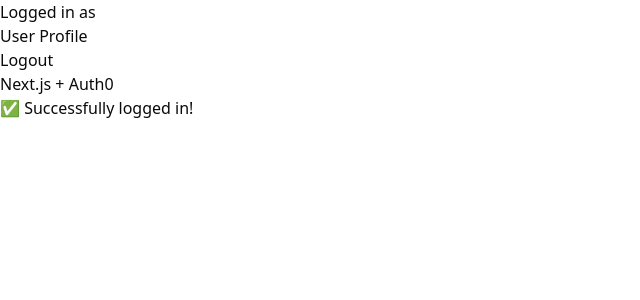
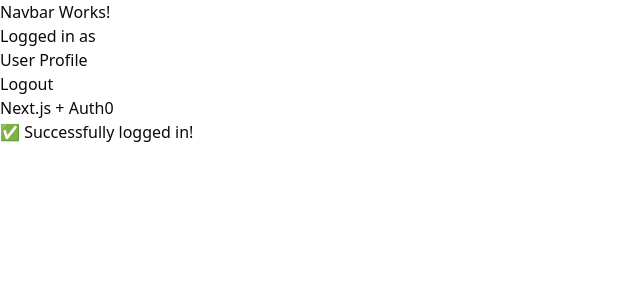
Before and after one commit to tylernpc/BudgitUrself, a Next.js app in the folder budgiturself/: page /app/budgets in a window 1280 px wide. Shown: the top 300 px of the page, without its empty margins (0-640 px from the left). Built offline with nearby package versions, Linux system fonts and the light colour scheme; no server answers.

Commit message:
Addition for Navbar on the main screen

```diff
--- a/budgiturself/app/(app)/layout.tsx
+++ b/budgiturself/app/(app)/layout.tsx
@@ -1,9 +1,13 @@
-import type { ReactNode } from "react";
+import type {ReactNode} from "react";
+import {Navbar} from "@/components/Navbar";
 
-export default function AppLayout({
-  children,
-}: {
-  children: ReactNode;
+export default function AppLayout({children,}: {
+    children: ReactNode;
 }) {
-  return <div>{children}</div>;
+    return (
+        <div>
+            <Navbar/>
+            {children}
+        </div>
+    );
 }
--- a/budgiturself/app/api/users/route.ts
+++ b/budgiturself/app/api/users/route.ts
@@ -24,7 +24,13 @@
 }
 
 // POST Operations
-export async function POST(req: Request) {
-    const body = await req.json();
-    return NextResponse.json({user: body});
-}
+// export async function POST(req: Request) {
+//     const userRequest = 1;
+//
+//     try {
+//
+//     }
+//
+//     const body = await req.json();
+//     return NextResponse.json({user: body});
+// }
--- /dev/null
+++ b/budgiturself/components/Navbar.tsx
@@ -0,0 +1,7 @@
+export function Navbar() {
+    return (
+        <section>
+            <h1>Navbar Works!</h1>
+        </section>
+    )
+}
```
